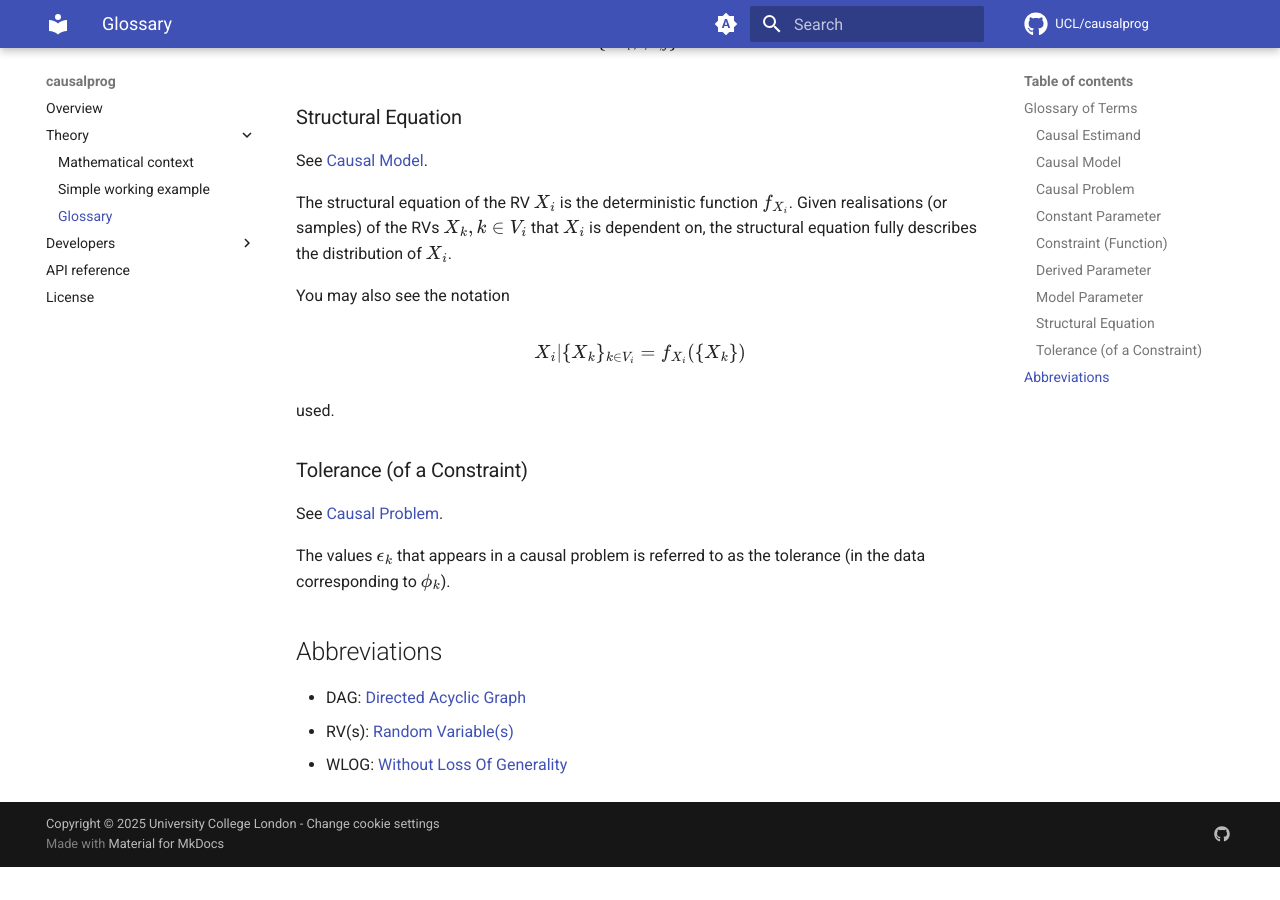
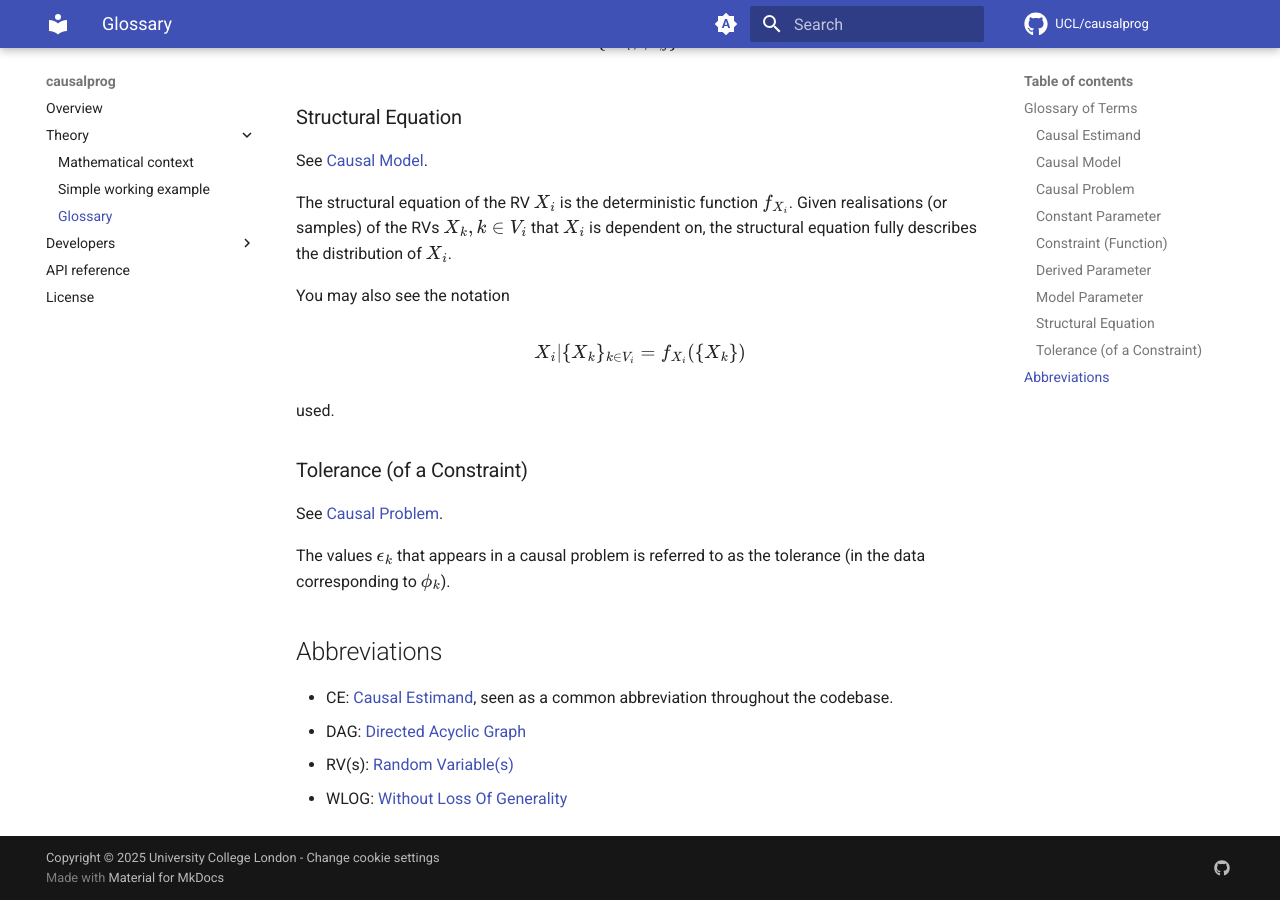
Before and after one commit to UCL/causalprog, an MkDocs documentation site: the page built from docs/theory/glossary.md, in a window 1280 px wide and 900 px high, scrolled down 3822 px. Built offline with MkDocs 1.6.1 and Material for MkDocs 9.7.7, drawn with Linux system fonts in a browser that asks for light colours; comment, search, counter and statistics services are not loaded; before the commit the page ends 4689 px from its top, so only the background shows below that.

Commit message:
CE to abbreviations

```diff
--- a/docs/theory/glossary.md
+++ b/docs/theory/glossary.md
@@ -143,6 +143,7 @@ The values $\epsilon_k$ that appears in a causal problem is referred to as the t
 
 ## Abbreviations
 
+- CE: [Causal Estimand](#causal-estimand), seen as a common abbreviation throughout the codebase.
 - DAG: [Directed Acyclic Graph](https://en.wikipedia.org/wiki/Directed_acyclic_graph)
 - RV(s): [Random Variable(s)](https://en.wikipedia.org/wiki/Random_variable)
 - WLOG: [Without Loss Of Generality](https://en.wikipedia.org/wiki/Without_loss_of_generality)
```
